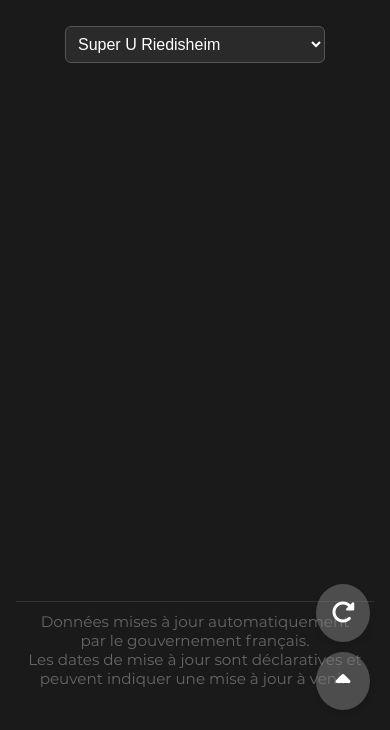
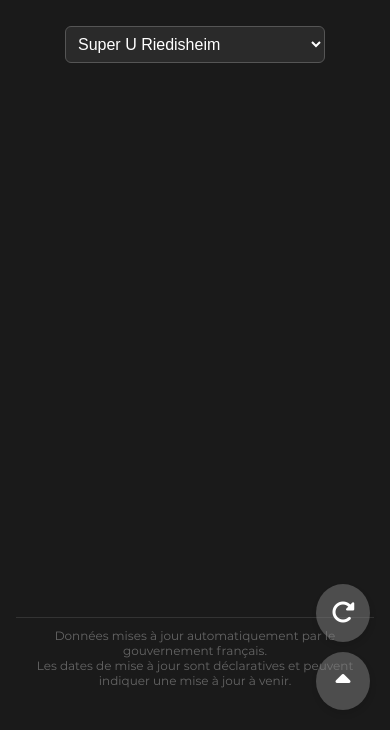
Before and after one commit to ErenS61/TEST2, a plain HTML site: page index.html in a window 390 px wide. Shown: the part 114-844 px from the top of the page. Drawn offline with Linux system fonts and the light colour scheme; no server answers.

Commit message:
Update styles.css

```diff
--- a/styles.css
+++ b/styles.css
@@ -239,6 +239,10 @@ h1 {
   .maj {
     font-size: 0.9rem;
   }
+
+  .footer {
+    font-size: 0.75rem;
+  }
 }
 
 @media (max-width: 480px) {
@@ -263,4 +267,8 @@ h1 {
   .maj {
     font-size: 0.85rem;
   }
+
+  .footer {
+    font-size: 0.75rem;
+  }
 }
```
